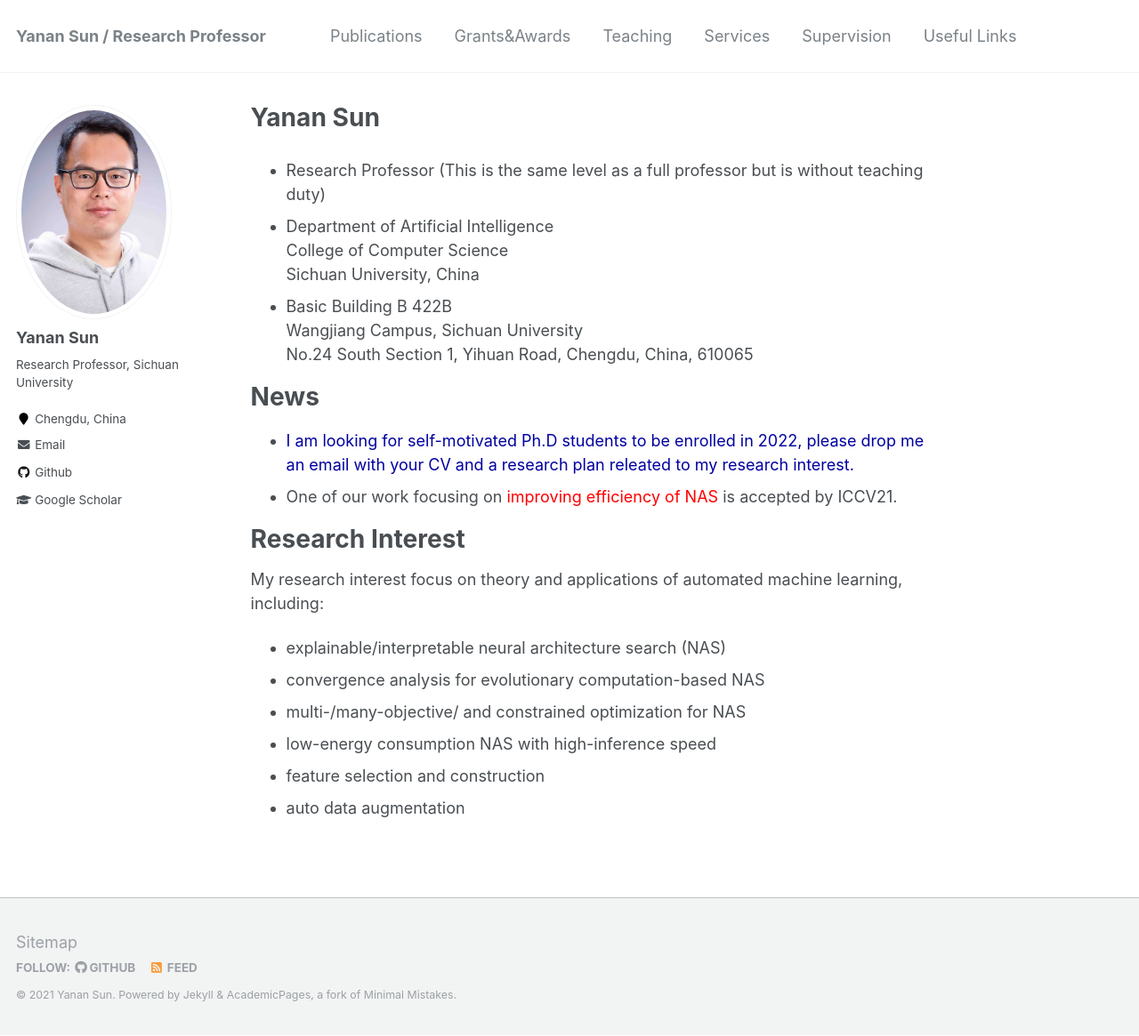
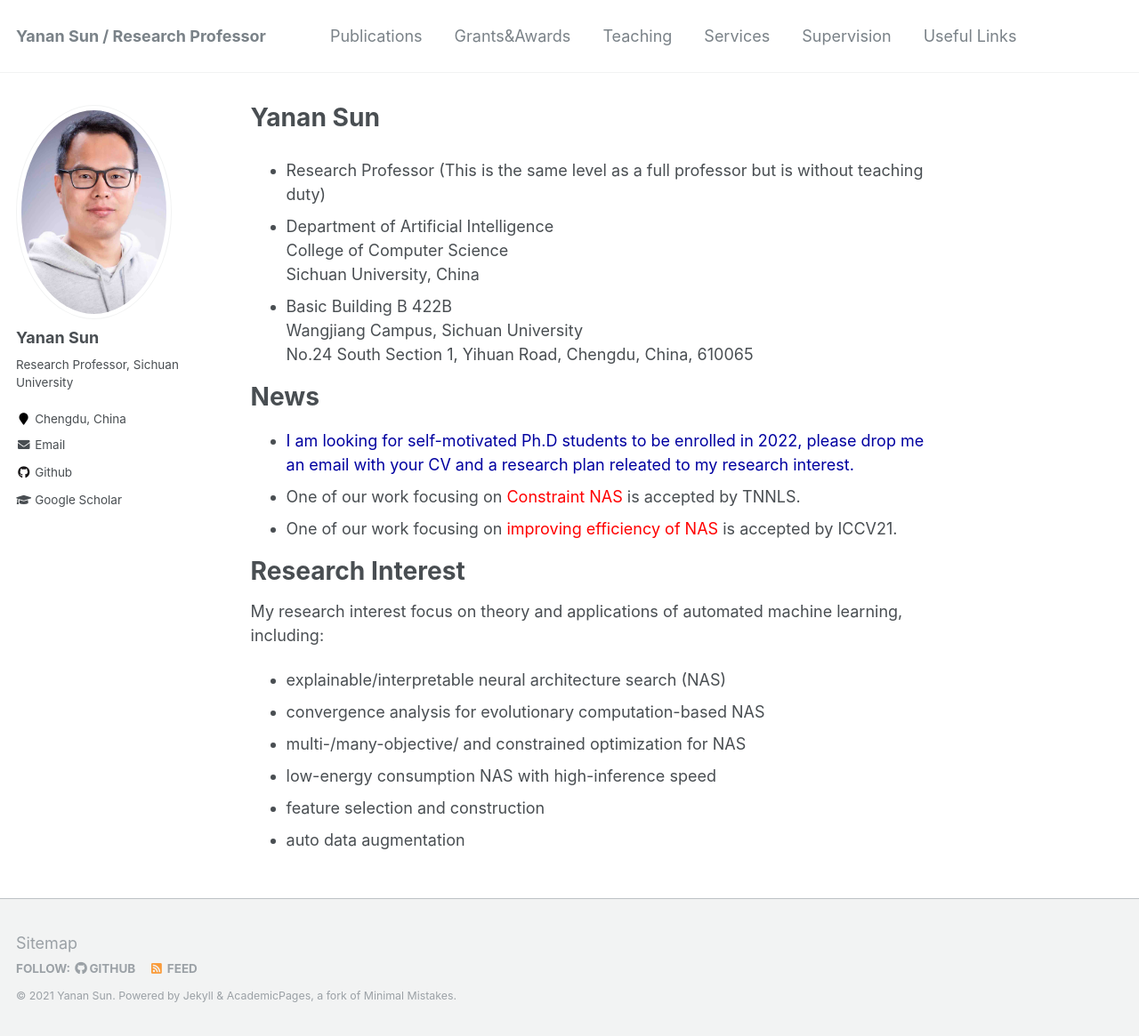
Before and after one commit to yn-sun/yn-sun.github.io, a Jekyll site: the page built from _pages/about.md, in a window 1280 px wide and 1165 px high. Shown: the whole window at 89% size. Built offline with Jekyll 4.4.1, drawn with Linux system fonts in a browser that asks for light colours; comment, search, counter and statistics services are not loaded.

Commit message:
Update about.md

```diff
--- a/_pages/about.md
+++ b/_pages/about.md
@@ -19,6 +19,7 @@ No.24 South Section 1, Yihuan Road, Chengdu, China, 610065
 News
 ======
 * <span style="color: #0000a0">I am looking for self-motivated Ph.D students to be enrolled in 2022, please drop me an email with your CV and a research plan releated to my research interest.</span>
+* One of our work focusing on <span style="color: #FF0000">Constraint NAS</span> is accepted by TNNLS.
 * One of our work focusing on <span style="color: #FF0000">improving efficiency of NAS</span> is accepted by ICCV21.
 
 Research Interest
```
